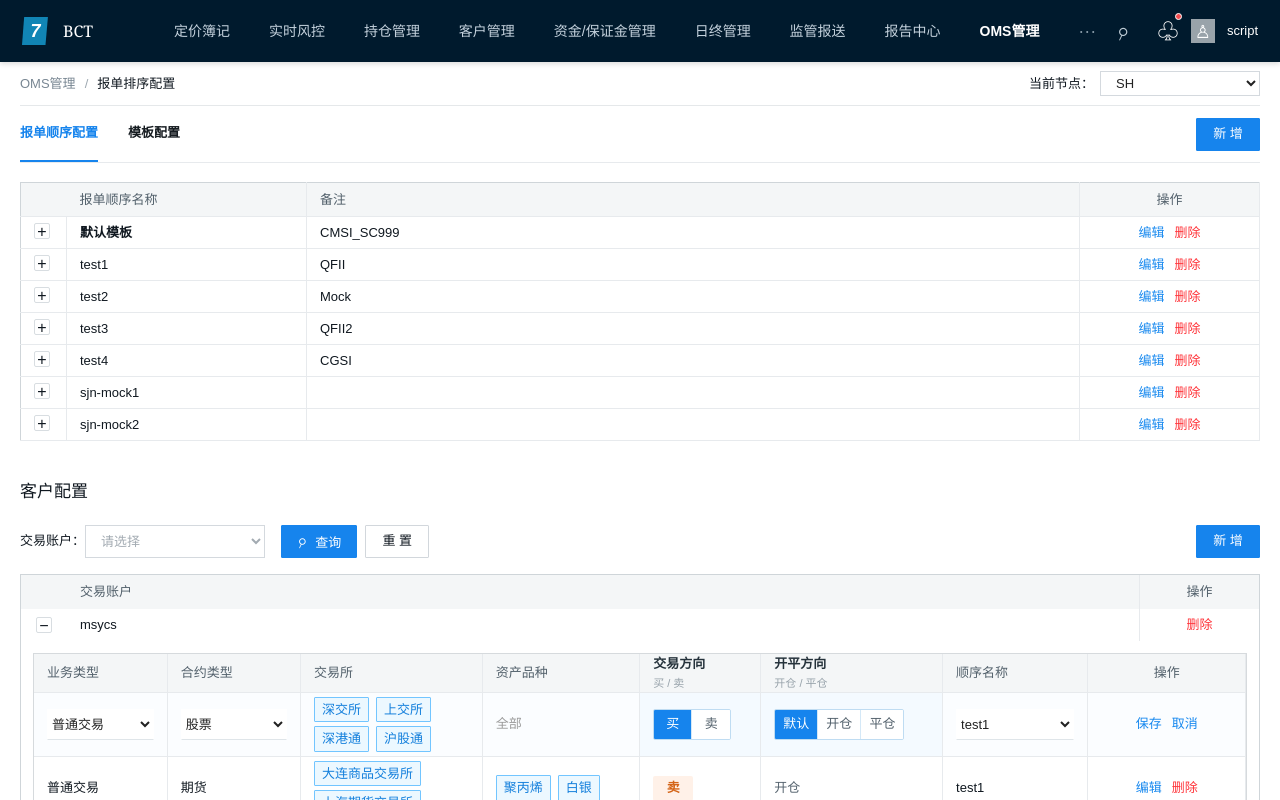
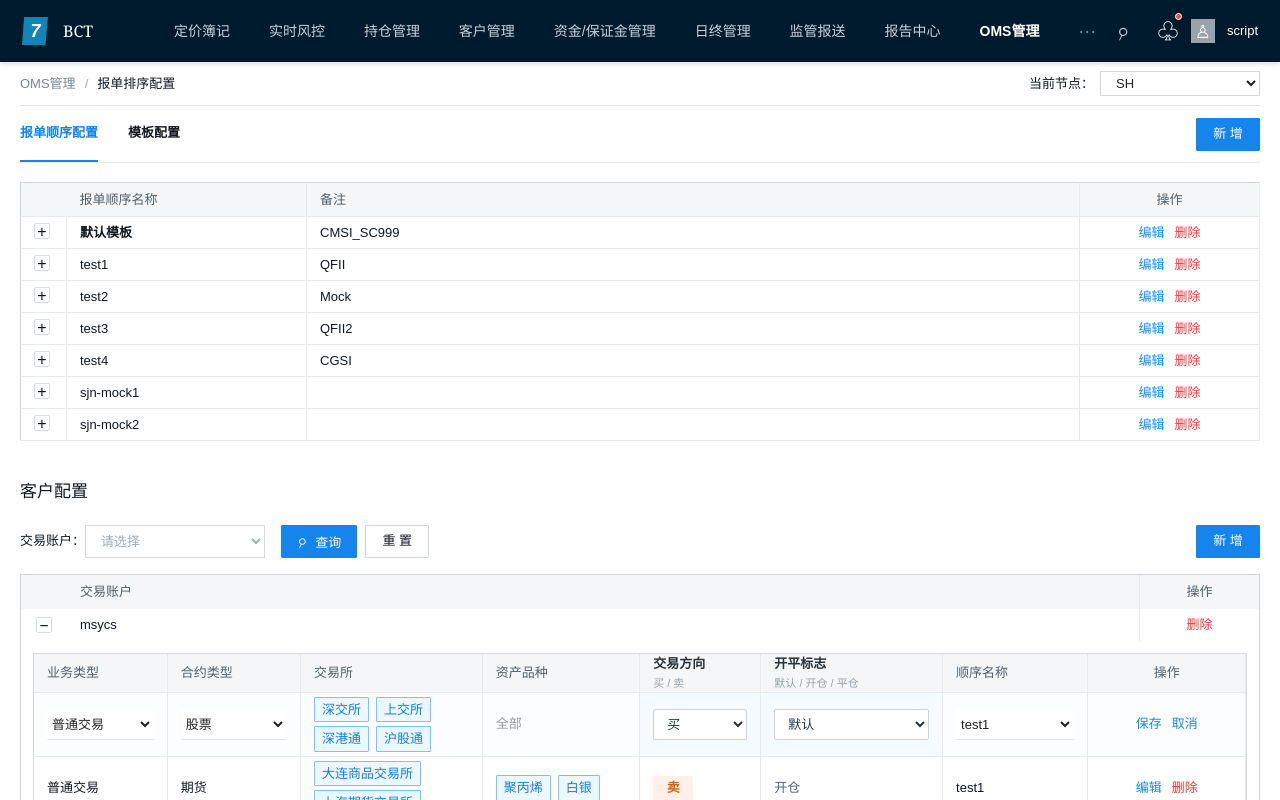
Before and after one commit to ldy-66/bct-order-routing-ui, a Next.js app: page / in a window 1280 px wide. Shown: the top 800 px of the page. Built offline with nearby package versions, Linux system fonts and the light colour scheme.

Commit message:
Use separate direction dropdowns

```diff
--- a/app/globals.css
+++ b/app/globals.css
@@ -53,8 +53,20 @@ select:focus,input:focus { border-color:var(--blue); box-shadow:0 0 0 2px rgb(22
 .direction-head,.offset-head { color:#25323b!important; font-weight:600!important; position:relative; }.direction-head span,.offset-head span { display:block; margin-top:2px; color:#97a2aa; font-size:11px; font-weight:400; }
 .editing-row td { background:#fbfdff; }.editing-row td:nth-child(5),.editing-row td:nth-child(6) { background:#f4faff; }
 .chips { display:flex; flex-wrap:wrap; gap:4px 7px; align-items:center; }.chip { padding:2px 7px; color:#137fdc; background:#ecf8ff; border:1px solid #72c5ff; border-radius:1px; white-space:nowrap; }.plain-value { color:#999; }
-.segmented { height:31px; display:inline-flex; border:1px solid #bfdcf2; background:#fff; border-radius:2px; overflow:hidden; }
-.segment { min-width:38px; height:29px; padding:0 8px; border:0; border-right:1px solid #d4e8f7; background:#fff; color:#53616c; }.segment:last-child { border-right:0; }.segment:hover { color:var(--blue); background:#f1f8fe; }.segment.active { background:var(--blue); color:#fff; }
+.rules-table .direction-select,
+.rules-table .offset-select {
+  height:31px;
+  width:100%;
+  padding:0 28px 0 9px;
+  border:1px solid #c9d5df;
+  border-radius:2px;
+  background-color:#fff;
+  color:#26343e;
+}
+.rules-table .direction-select:focus,
+.rules-table .offset-select:focus {
+  border-color:var(--blue);
+}
 .status { display:inline-grid; min-width:40px; height:25px; place-items:center; border-radius:2px; font-weight:600; }.status.buy { color:#1677d2; background:#e9f5ff; }.status.sell { color:#d46518; background:#fff1e8; }.offset-value { color:#55636e; }
 .rule-actions { text-align:center!important; }.rules-table td:last-child { text-align:center; }
 .add-rule { width:calc(100% - 20px); height:32px; margin:10px; border:1px dashed #d5dadd; background:#fafafa; color:#9ca5ab; }.add-rule:hover { border-color:#8bc8f4; color:var(--blue); background:#f5fbff; }
--- a/app/page.tsx
+++ b/app/page.tsx
@@ -54,20 +54,6 @@ function ChipList({ values }: { values: string[] }) {
         value === "全部" ? <span className="plain-value" key={value}>全部</span> :
           <span className="chip" key={value}>{value}</span>,
       )}
-    </div>
-  );
-}
-
-function Segmented<T extends string>({ value, values, onChange, label }: {
-  value: T; values: T[]; onChange: (next: T) => void; label: string;
-}) {
-  return (
-    <div className="segmented" role="group" aria-label={label}>
-      {values.map((item) => (
-        <button type="button" className={value === item ? "segment active" : "segment"} onClick={() => onChange(item)} key={item}>
-          {item}
-        </button>
-      ))}
     </div>
   );
 }
@@ -201,7 +187,7 @@ export default function Home() {
                         <thead><tr>
                           <th>业务类型</th><th>合约类型</th><th>交易所</th><th>资产品种</th>
                           <th className="direction-head">交易方向<span>买 / 卖</span></th>
-                          <th className="offset-head">开平方向<span>开仓 / 平仓</span></th>
+                          <th className="offset-head">开平标志<span>默认 / 开仓 / 平仓</span></th>
                           <th>顺序名称</th><th className="rule-actions">操作</th>
                         </tr></thead>
                         <tbody>
@@ -213,8 +199,37 @@ export default function Home() {
                                 <td>{isEditing ? <select value={shown.business} onChange={(event) => setDraft({ ...draft, business: event.target.value })} aria-label="业务类型"><option>普通交易</option><option>融资交易</option><option>融券交易</option></select> : shown.business}</td>
                                 <td>{isEditing ? <select value={shown.contract} onChange={(event) => setDraft({ ...draft, contract: event.target.value })} aria-label="合约类型"><option>股票</option><option>期货</option><option>期权</option></select> : shown.contract}</td>
                                 <td><ChipList values={shown.exchanges} /></td><td><ChipList values={shown.products} /></td>
-                                <td className="direction-cell">{isEditing ? <Segmented value={shown.direction} values={["买", "卖"]} onChange={(direction) => setDraft({ ...draft, direction })} label="交易方向" /> : <span className={`status ${shown.direction === "买" ? "buy" : "sell"}`}>{shown.direction}</span>}</td>
-                                <td className="offset-cell">{isEditing ? <Segmented value={shown.offset} values={["默认", "开仓", "平仓"]} onChange={(offset) => setDraft({ ...draft, offset })} label="开平方向" /> : <span className="offset-value">{shown.offset}</span>}</td>
+                                <td className="direction-cell">
+                                  {isEditing ? (
+                                    <select
+                                      className="direction-select"
+                                      value={shown.direction}
+                                      onChange={(event) => setDraft({ ...draft, direction: event.target.value as Direction })}
+                                      aria-label="交易方向"
+                                    >
+                                      <option value="买">买</option>
+                                      <option value="卖">卖</option>
+                                    </select>
+                                  ) : (
+                                    <span className={`status ${shown.direction === "买" ? "buy" : "sell"}`}>{shown.direction}</span>
+                                  )}
+                                </td>
+                                <td className="offset-cell">
+                                  {isEditing ? (
+                                    <select
+                                      className="offset-select"
+                                      value={shown.offset}
+                                      onChange={(event) => setDraft({ ...draft, offset: event.target.value as Offset })}
+                                      aria-label="开平标志"
+                                    >
+                                      <option value="默认">默认</option>
+                                      <option value="开仓">开仓</option>
+                                      <option value="平仓">平仓</option>
+                                    </select>
+                                  ) : (
+                                    <span className="offset-value">{shown.offset}</span>
+                                  )}
+                                </td>
                                 <td>{isEditing ? <select value={shown.template} onChange={(event) => setDraft({ ...draft, template: event.target.value })} aria-label="顺序名称">{templates.map((template) => <option key={template.name}>{template.name}</option>)}</select> : shown.template}</td>
                                 <td>{isEditing ? <><button className="link" onClick={saveDraft}>保存</button><button className="link" onClick={() => setEditing(null)}>取消</button></> : <><button className="link" onClick={() => startEditing(account.name, rule)}>编辑</button><button className="link danger" onClick={() => deleteRule(account.name, rule.id)}>删除</button></>}</td>
                               </tr>
```
